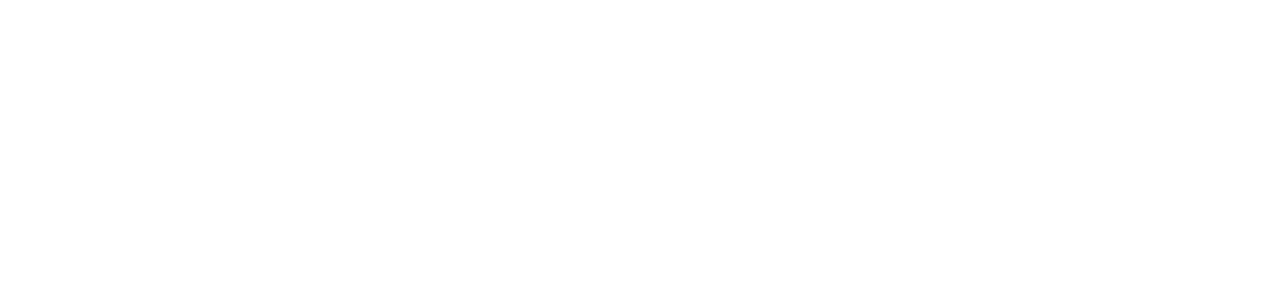
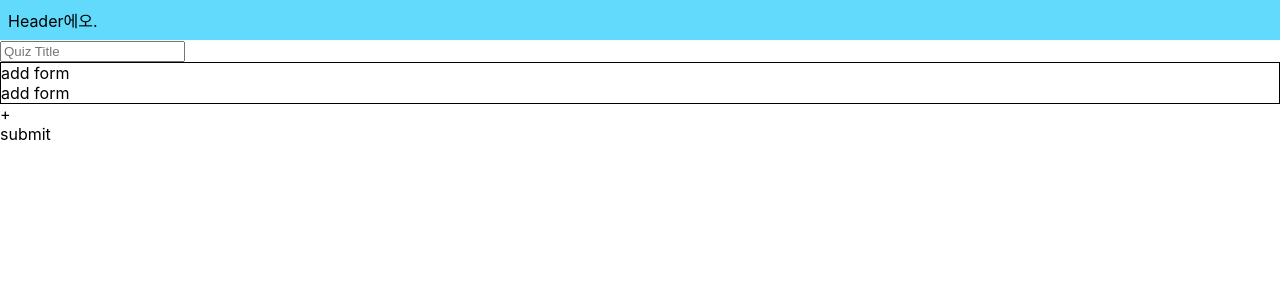
Before and after one commit to ddanya6327/anime_quiz, a React (Create React App) app: page /add in a window 1280 px wide. Shown: the top 300 px of the page. Built offline with nearby package versions, Linux system fonts and the light colour scheme.

Commit message:
add form components

```diff
--- a/src/App.js
+++ b/src/App.js
@@ -3,6 +3,7 @@
 import Quiz from "./container/quiz/quiz";
 import { BrowserRouter as Router, Switch, Route } from "react-router-dom";
 import List from "./container/list/list";
+import AddQuiz from "./container/add_quiz/add_quiz";
 
 function App() {
   return (
@@ -18,6 +19,9 @@
           <Route path="/quiz/:id">
             <Quiz />
           </Route>
+          <Route path="/add">
+            <AddQuiz />
+          </Route>
         </Switch>
       </Router>
     </div>
--- /dev/null
+++ b/src/components/add_form/add_form.jsx
@@ -0,0 +1,11 @@
+import React from 'react';
+
+const AddForm = () => {
+    return (
+        <div>
+            add form
+        </div>
+    );
+};
+
+export default AddForm;
--- /dev/null
+++ b/src/components/add_quiz_title/add_quiz_title.jsx
@@ -0,0 +1,9 @@
+import React from 'react';
+
+const AddQuizTitle = () => {
+    return (
+        <input type="text" placeholder="Quiz Title"/>
+    );
+};
+
+export default AddQuizTitle;
--- /dev/null
+++ b/src/components/form_add_button/form_add_button.jsx
@@ -0,0 +1,12 @@
+import React from 'react';
+import styles from './form_add_button.module.css';
+
+const FormAddButton = () => {
+    return (
+        <div>
+            +
+        </div>
+    );
+};
+
+export default FormAddButton;
--- /dev/null
+++ b/src/components/form_list/form_list.jsx
@@ -0,0 +1,12 @@
+import React from "react";
+import styles from "./form_list.module.css";
+import AddForm from "../add_form/add_form";
+
+const FormList = () => {
+  return <div className={styles.list}>
+      <AddForm />
+      <AddForm />
+  </div>;
+};
+
+export default FormList;
--- /dev/null
+++ b/src/components/form_list/form_list.module.css
@@ -0,0 +1,3 @@
+.list {
+    border: 1px solid black;
+}
--- /dev/null
+++ b/src/components/form_submit/form_submit.jsx
@@ -0,0 +1,12 @@
+import React from 'react';
+import styles from './form_submit.module.css';
+
+const FormSubmit = () => {
+    return (
+        <div>
+            submit
+        </div>
+    );
+};
+
+export default FormSubmit;
--- /dev/null
+++ b/src/container/add_quiz/add_quiz.jsx
@@ -0,0 +1,23 @@
+import React from "react";
+import styles from "./add_quiz.module.css";
+import Header from "../header/header";
+import AddQuizTitle from "../../components/add_quiz_title/add_quiz_title";
+import FormList from "../../components/form_list/form_list";
+import FormSubmit from "../../components/form_submit/form_submit";
+import FormAddButton from "../../components/form_add_button/form_add_button";
+
+const AddQuiz = () => {
+  return (
+    <section className={styles.add_quiz}>
+      <Header />
+      <div className={styles.main}>
+        <AddQuizTitle />
+        <FormList />
+        <FormAddButton />
+        <FormSubmit />
+      </div>
+    </section>
+  );
+};
+
+export default AddQuiz;
```
Also changed, not shown: src/components/add_form/add_form.module.css (added), src/components/form_add_button/form_add_button.module.css (added), src/components/form_submit/form_submit.module.css (added), src/container/add_quiz/add_quiz.module.css (added), 1 other file (tests, documents, lock files or other folders).
